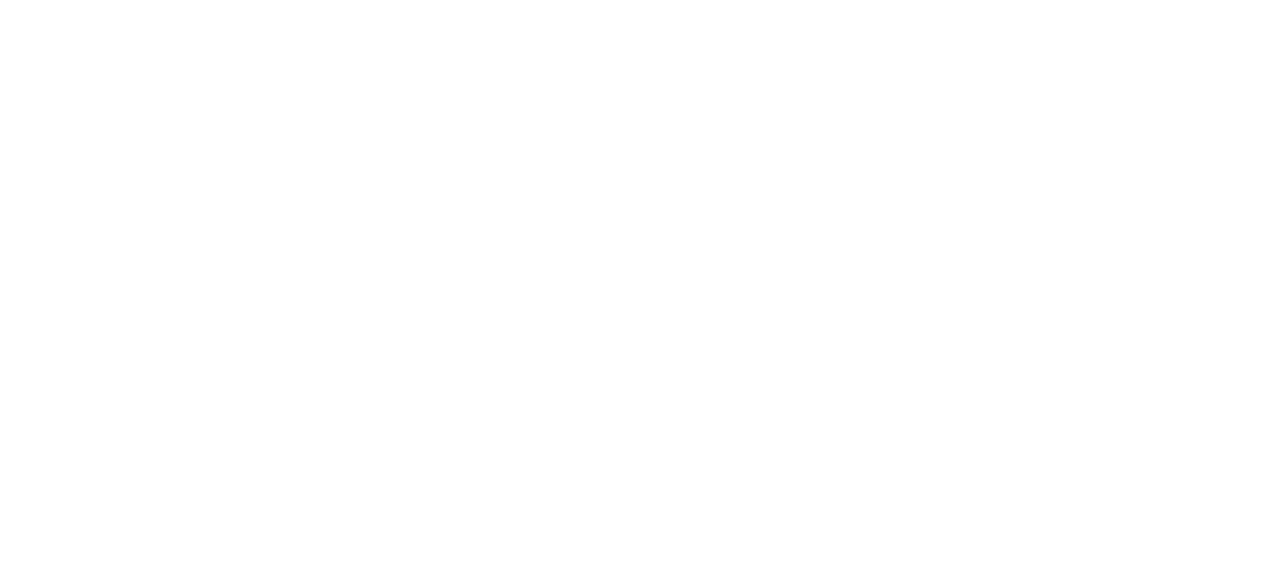
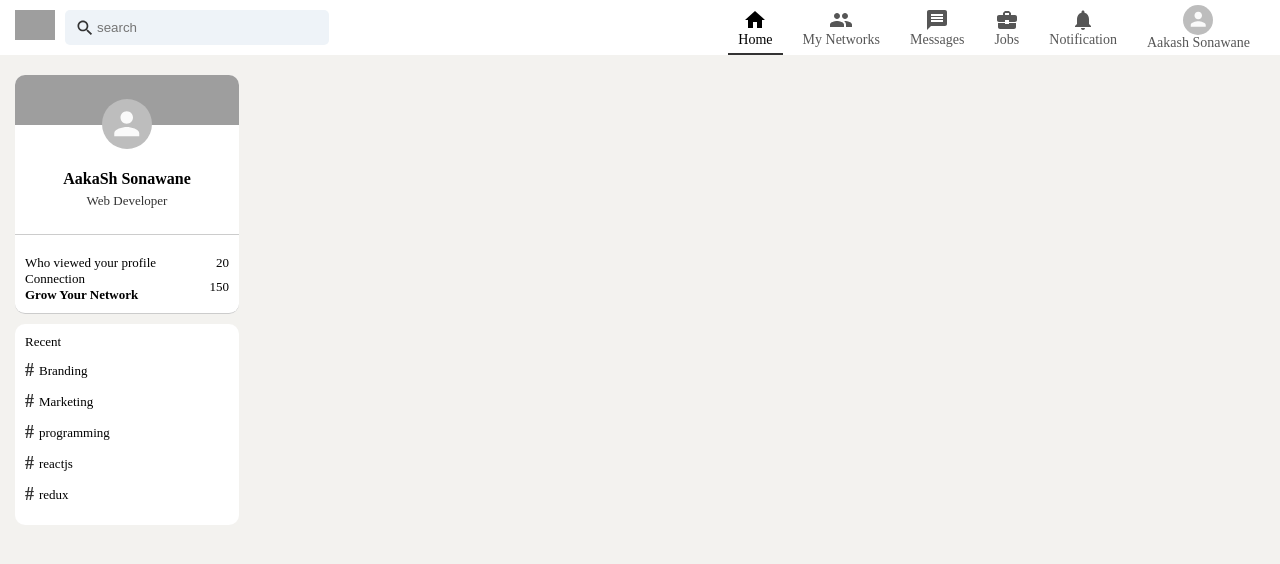
Before and after one commit to Aakash-sonawane/LinkedIn-Clone---React-Project---qri0sw0p5388, a React app: page / in a window 1280 px wide. Built offline with nearby package versions, Linux system fonts and the light colour scheme; grey boxes are pictures that could not be loaded.

Commit message:
header sidebar

```diff
--- a/src/components/App.js
+++ b/src/components/App.js
@@ -1,10 +1,18 @@
 import React from 'react'
 import '../styles/App.css';
+import Header from './Header';
+import SideBar from './SideBar';
 const App = () => {
 
 
   return (
-    <div id="main">
+
+      <div className='app-wrapper'>
+      <Header/>
+      <div className='app__body'>
+        <SideBar/>
+      </div>
+
     </div>
   )
 }
--- /dev/null
+++ b/src/components/Header.js
@@ -0,0 +1,36 @@
+import React from 'react'
+import SearchIcon from '@mui/icons-material/Search';
+import HomeIcon from '@mui/icons-material/Home';
+import PeopleIcon from '@mui/icons-material/People';
+import MessageIcon from '@mui/icons-material/Message';
+import BusinessCenterIcon from '@mui/icons-material/BusinessCenter';
+import NotificationsIcon from '@mui/icons-material/Notifications';
+import "../styles/header.css"
+import HeaderOptions from './HeaderOptions';
+import { Avatar } from '@material-ui/core'
+
+function Header() {
+  return (
+    <div className='header'>
+         <div className='header__left'>
+            <div className='header__logo'>
+                <img src="https://cdn-icons-png.flaticon.com/512/3536/3536505.png"/>
+            </div>
+            <div className='header__search'>
+                <SearchIcon/>
+                <input type={'text'} placeholder='search'/>
+            </div>
+         </div>
+         <div className='header__right'>
+          <HeaderOptions Icon={HomeIcon} title={"Home"}/>
+          <HeaderOptions Icon={PeopleIcon} title={"My Networks"}/>
+          <HeaderOptions Icon={MessageIcon} title={"Messages"}/>
+          <HeaderOptions Icon={BusinessCenterIcon} title={"Jobs"}/>
+          <HeaderOptions Icon={NotificationsIcon} title={"Notification"}/>
+          <HeaderOptions avatar={Avatar} title={"Aakash Sonawane"}/>
+         </div>
+    </div>
+  )
+}
+
+export default Header
--- /dev/null
+++ b/src/components/HeaderOptions.js
@@ -0,0 +1,14 @@
+import { Avatar } from '@material-ui/core'
+import React from 'react'
+
+function HeaderOptions({Icon, title, avatar}) {
+  return (
+    <div className='header__options'>
+        {Icon && <Icon></Icon>}
+        {avatar && <Avatar name={avatar}/>}
+        <span>{title}</span>
+    </div>
+  )
+}
+
+export default HeaderOptions
--- /dev/null
+++ b/src/components/SideBar.js
@@ -0,0 +1,40 @@
+import React from 'react'
+import "../styles/sidebar.css"
+import { Avatar } from '@material-ui/core'
+
+function SideBar() {
+  return (
+    <div className='sidebar'>
+        <div className='sidebar__profile'>
+            <img src="https://www.freecodecamp.org/news/content/images/size/w600/2021/06/w-qjCHPZbeXCQ-unsplash.jpg"/>
+            <div className='profile_details'>
+                <Avatar/>
+                <h4>AakaSh Sonawane</h4>
+                <p>Web Developer</p>
+            </div>
+
+            <div className='profile_stats'>
+              <span>Who viewed your profile</span>
+              <span className='stats__number'>20</span>
+            </div>
+            <div className='profile_stats'>
+              <span>Connection<br/><b>Grow Your Network</b></span>
+              <span className='stats__number'>150</span>
+            </div>
+        </div>
+
+
+        <div className='sidebar__recent'>
+          <p>Recent</p>
+          <p className='hash'><span>#</span>Branding</p>
+          <p className='hash'><span>#</span>Marketing</p>
+          <p className='hash'><span>#</span>programming</p>
+          <p className='hash'><span>#</span>reactjs</p>
+          <p className='hash'><span>#</span>redux</p>
+        </div>
+
+    </div>
+  )
+}
+
+export default SideBar
--- a/src/index.html
+++ b/src/index.html
@@ -5,8 +5,19 @@
 <meta name="viewport" content="width=device-width, initial-scale=1.0">
 <meta http-equiv="X-UA-Compatible" content="ie=edge">
 <title>React Boilerplate</title>
+<style>
+    body{
+        margin: 0;
+        padding: 0;
+    }
+    .app__body{
+    width: 70%;
+    padding: 0px 15px;
+    display: flex;
+}
+</style>
 </head>
-<body>
+<body style="background-color: #f3f2ef;">
 <div id="root">
 </div>
 </html>
--- /dev/null
+++ b/src/styles/header.css
@@ -0,0 +1,70 @@
+.header{
+    display: flex;
+    background-color: #fff;
+    padding: 10px 15px;
+    justify-content: space-between;
+    height: 35px;
+    position: sticky;
+    top: 0;
+    margin-bottom: 20px;
+    z-index: 99;
+}
+.header__left{
+    display: flex;
+}
+.header__left img{
+height: 30px;
+margin-right: 10px;
+
+}
+.header__search{
+    display: flex;
+    align-items: center;
+    background-color: #eef3f8;
+    padding: 3px 10px;
+    border-radius: 5px;
+}
+.header__search input{
+    background-color: transparent;
+    border: 0;
+    outline: 0;
+    min-width: 220px;
+}
+.header__search svg{
+    font-size: 20px;
+    color: #333;
+
+}
+
+/* HeaderOptions */
+.header__right{
+    display: flex;
+    align-items: center;
+}
+.header__options{
+    display: flex;
+    flex-direction: column;
+    align-items: center;
+    margin: 0px 15px;
+    font-size: 14px;
+    color: #565656;
+    cursor: pointer;
+    position: relative;
+}
+.header__options:first-child{
+    color: black;
+}
+.header__options:first-child::before{
+    content: "";
+    position: absolute;
+    left: -10px;
+    right: -10px;
+    background-color: #333;
+    height: 2px;
+    bottom: -7px;
+}
+.header__options .MuiAvatar-root  {
+    width: 30px;
+    height: 30px;
+    object-fit: contain;
+}
--- /dev/null
+++ b/src/styles/sidebar.css
@@ -0,0 +1,69 @@
+.sidebar{
+    display: flex;
+    flex: 0.25;
+    flex-direction: column;
+}
+.sidebar .sidebar__profile{
+    border-bottom: 1px solid #ccc;
+    text-align: center;
+    background-color: #fff;
+    border-radius: 10px;
+    padding-bottom: 10px;
+    overflow: hidden;
+}
+.sidebar .sidebar__profile img{
+    width: 100%;
+    height: 50px;
+    margin-bottom: -30px;
+}
+.sidebar .sidebar__profile .MuiAvatar-root {
+    width: 50px;
+    height: 50px;
+    margin: 0px auto;
+}
+.profile_details{
+    padding-bottom: 20px;
+    border-bottom: 1px solid #ccc;
+    margin-bottom: 20px;
+
+}
+.profile_details h4{
+    margin-bottom: 0px;
+}
+.profile_details p{
+    margin: 5px 10px;
+    font-size: 13px;
+    color: #333;
+}
+
+.profile_stats{
+    display: flex;
+    justify-content: space-between;
+    text-align: left;
+    font-size: 13px;
+    padding: 0px 10px;
+    align-items: center;
+}
+
+.sidebar__recent{
+    background-color: #fff;
+    padding: 10px;
+    margin: 10px 0px;
+    border-radius: 10px;
+    position: sticky;
+    top: 60px;
+}
+.sidebar__recent p{
+    margin: 0px 0px 10px 0px;
+    font-size: 13px;
+    display: flex;
+    align-items: center;
+    color: black;
+
+}
+.hash span{
+    font-weight: bold;
+    font-size: 18px;
+    margin-right: 5px;
+    color: #333;
+}
```
Also changed, not shown: package.json (+10 -2 lines), 1 other file.
